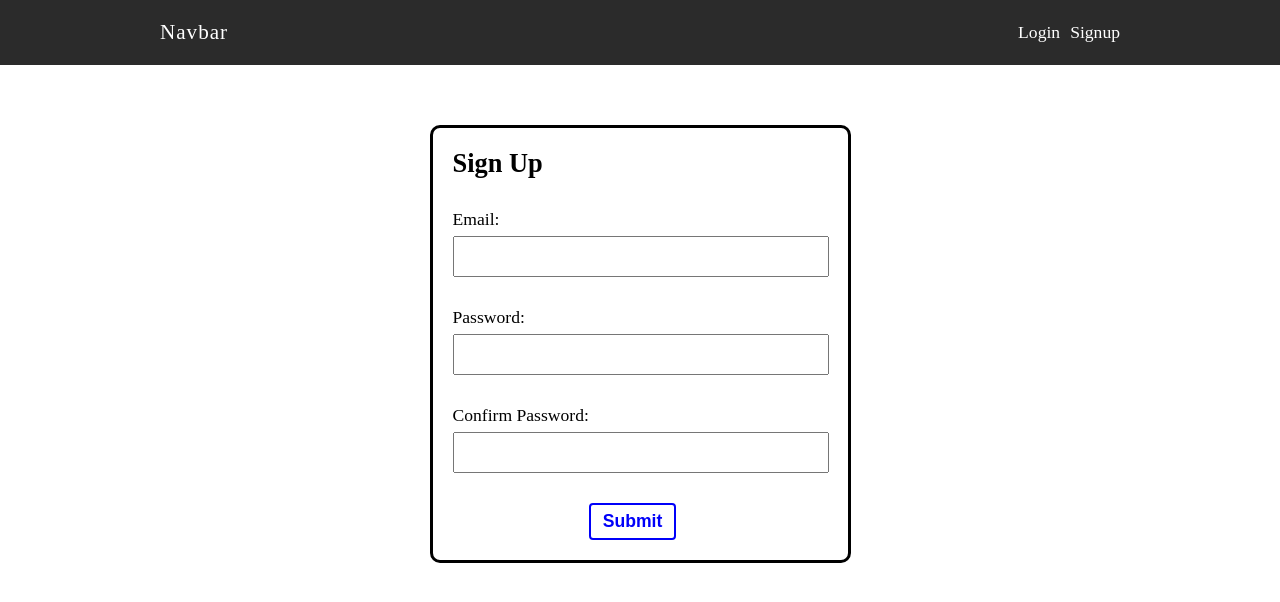
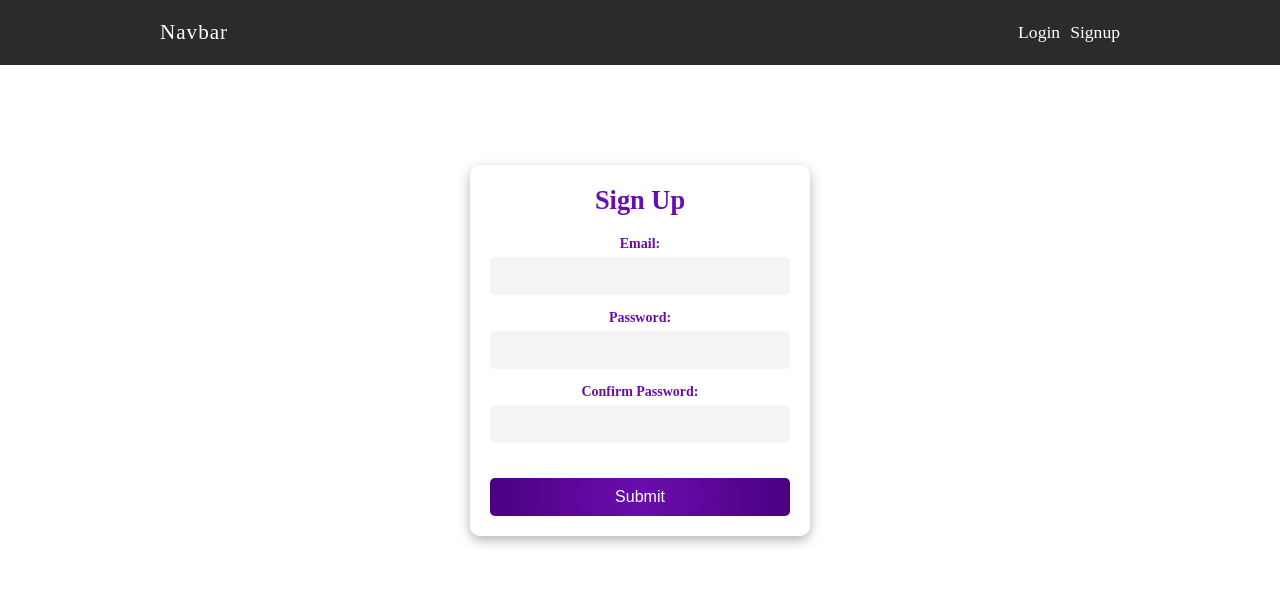
Before and after one commit to Aadithya-J/sih24, a React (Vite) app in the folder frontend/: page /signup in a window 1280 px wide. Shown: the top 602 px of the page. Built offline with nearby package versions, Linux system fonts and the light colour scheme; no server answers.

Commit message:
login and signup form transluscent

```diff
--- a/frontend/src/main.css
+++ b/frontend/src/main.css
@@ -20,19 +20,19 @@ ul {
   list-style-type: none;
 }
 .btn {
-  background: none;
-  border: 2px solid #0000f9;
-  padding: 6px 12px;
-  border-radius: 4px;
-  color: #0000f9;
-  font-weight: bold;
+  width: 100%;
+  padding: 10px;
+  background: radial-gradient(circle, #6a0dad, #4b0082); /* Radial gradient with darker baby pink and lavender shades */
+  color: white;
+  border: none;
+  border-radius: 5px;
+  font-size: 16px;
   cursor: pointer;
-  font-size: 1em;
-  display: block;
-  margin-left: auto;
-  margin-right: auto;
+  margin-top: 20px;
+  transition: background 0.3s ease; /* Smooth transition for hover effect */
 }
+
+/* Add a hover effect for the button */
 .btn:hover {
-  background: #0000f9;
-  color: #fff;
+  background: radial-gradient(circle, #4b0082, #6a0dad);/* Slightly different gradient on hover */
 }
--- a/frontend/src/pages/home/Home.css
+++ b/frontend/src/pages/home/Home.css
@@ -5,7 +5,7 @@
   margin: 150px auto;
   padding: 20px;
   padding-right: 35px;
-  border: 3px solid black;
+  border: 3px solid rgb(231, 105, 105);
   border-radius: 10px;
   font-size: 25px;
 }
--- a/frontend/src/pages/login/Login.css
+++ b/frontend/src/pages/login/Login.css
@@ -1,31 +1,73 @@
+/* Styling for the login form */
+
 .login-form {
-  max-width: 360px;
-  margin: 60px auto;
-  padding: 20px;
-  padding-right: 35px;
-  border: 3px solid black;
-  border-radius: 10px;
+  background-color: rgba(255, 255, 255, 0.5); /* More translucent background */
+  box-shadow: 0 4px 12px rgba(0, 0, 0, 0.3); /* Subtle shadow */
+  border-radius: 10px; /* Rounded corners */
+  padding: 20px; /* Internal padding for form elements */
+  width: 300px; /* Fixed width for the form */
+  margin: 100px auto; /* Center the form vertically and horizontally */
+  text-align: center; /* Center the text inside the form */
+}
+
+/* Styling for form headings and labels */
+.login-form h2 {
+  color: #6a0dad; /* Match the button color */
+  margin-bottom: 20px;
 }
 
 .login-form label {
   display: block;
-  margin: 30px auto;
+  margin-bottom: 15px;
+  color: #6a0dad; /* Match the button color */
 }
 
 .login-form span {
   display: block;
-  margin-bottom: 6px;
+  font-size: 14px;
+  margin-bottom: 5px;
+  font-weight: bold;
 }
 
+/* Styling for form inputs without borders */
 .login-form input {
-  padding: 8px 6px;
-  font-size: 1em;
-  color: #777;
   width: 100%;
+  padding: 10px;
+  border-radius: 5px;
+  border: none; /* Remove border */
+  background: #f4f4f4; /* Light background for input fields */
+  color: #333; /* Dark text color for readability */
+  font-size: 16px;
+  outline: none;
+  box-sizing: border-box;
 }
 
-.login button {
-  display: block;
-  margin-left: auto;
-  margin-right: auto;
+/* Styling the submit button */
+.btn {
+  width: 100%;
+  padding: 10px;
+  background: radial-gradient(circle, #6a0dad, #4b0082); /* Lavender and deep purple for night sky effect */
+  color: white;
+  border: none;
+  border-radius: 5px;
+  font-size: 16px;
+  cursor: pointer;
+  margin-top: 20px;
+  transition: background 0.3s ease; /* Smooth transition for hover effect */
 }
+
+/* Add a hover effect for the button */
+.btn:hover {
+  background: radial-gradient(circle, #4b0082, #6a0dad); /* Slightly different gradient on hover */
+}
+
+.btn:disabled {
+  background: grey; /* Solid color for disabled state */
+  cursor: not-allowed;
+}
+
+/* Styling for error messages */
+p {
+  color: red;
+  font-size: 14px;
+}
--- a/frontend/src/pages/signup/Signup.css
+++ b/frontend/src/pages/signup/Signup.css
@@ -1,31 +1,73 @@
+/* Center the signup form on the page */
+
 .signup-form {
-  max-width: 360px;
-  margin: 60px auto;
-  padding: 20px;
-  padding-right: 35px;
-  border: 3px solid black;
-  border-radius: 10px;
+  background-color: rgba(255, 255, 255, 0.5); /* More translucent background */
+  box-shadow: 0 4px 12px rgba(0, 0, 0, 0.3); /* Subtle shadow */
+  border-radius: 10px; /* Rounded corners */
+  padding: 20px; /* Internal padding for form elements */
+  width: 300px; /* Fixed width for the form */
+  margin: 100px auto; /* Center the form vertically and horizontally */
+  text-align: center; /* Center the text inside the form */
 }
 
+/* Styling for form headings */
+.signup-form h2 {
+  color: #6a0dad; /* Lavender color to match the button */
+  margin-bottom: 20px;
+}
+
+/* Styling for form labels and inputs */
 .signup-form label {
   display: block;
-  margin: 30px auto;
+  margin-bottom: 15px;
+  color: #6a0dad; /* Match the button color */
 }
 
 .signup-form span {
   display: block;
-  margin-bottom: 6px;
+  font-size: 14px;
+  margin-bottom: 5px;
+  font-weight: bold;
 }
 
 .signup-form input {
-  padding: 8px 6px;
-  font-size: 1em;
-  color: #777;
   width: 100%;
+  padding: 10px;
+  border-radius: 5px;
+  border: none; /* Remove border */
+  background: #f4f4f4; /* Light background for input fields */
+  color: #333; /* Dark text color for readability */
+  font-size: 16px;
+  outline: none;
+  box-sizing: border-box;
 }
 
-.signup button {
-  display: block;
-  margin-left: auto;
-  margin-right: auto;
+/* Styling the submit button with a radial gradient */
+.btn {
+  width: 100%;
+  padding: 10px;
+  background: radial-gradient(circle, #D8BFD8, #FFB6C1); /* Radial gradient with lavender and light pink */
+  color: white;
+  border: none;
+  border-radius: 5px;
+  font-size: 16px;
+  cursor: pointer;
+  margin-top: 20px;
+  transition: background 0.3s ease; /* Smooth transition for hover effect */
 }
+
+/* Add a hover effect for the button */
+.btn:hover {
+  background: radial-gradient(circle, #FFB6C1, #D8BFD8); /* Slightly different gradient on hover */
+}
+
+.btn:disabled {
+  background: grey; /* Solid color for disabled state */
+  cursor: not-allowed;
+}
+
+/* Styling for error messages */
+p {
+  color: red;
+  font-size: 14px;
+}
```
Also changed, not shown: 1 other file (tests, documents, lock files or other folders).
